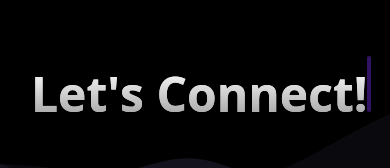
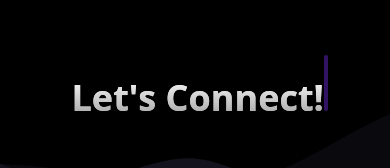
Before and after one commit to hazraChandrima/6ndrimaaa, a Next.js app: page / in a window 390 px wide. Shown: the part 6109-6277 px from the top of the page. Built offline with nearby package versions, Linux system fonts and the light colour scheme.

Commit message:
responsiveness

```diff
--- a/src/components/ui/typewriter-effect.jsx
+++ b/src/components/ui/typewriter-effect.jsx
@@ -38,7 +38,7 @@ export const TypewriterEffect = ({
       (<motion.div ref={scope} className="inline">
         {wordsArray.map((word, idx) => {
           return (
-            <div key={`word-${idx}`} className="inline-block text-5xl sm:text-7xl bg-clip-text text-transparent bg-gradient-to-b from-neutral-50 to-neutral-400 bg-opacity-50">
+            <div key={`word-${idx}`} className="inline-block text-4xl min-[480px]:text-5xl sm:text-7xl bg-clip-text text-transparent bg-gradient-to-b from-neutral-50 to-neutral-400 bg-opacity-50">
               &nbsp;
               {word.text.map((char, index) => (
                 <motion.span
```
